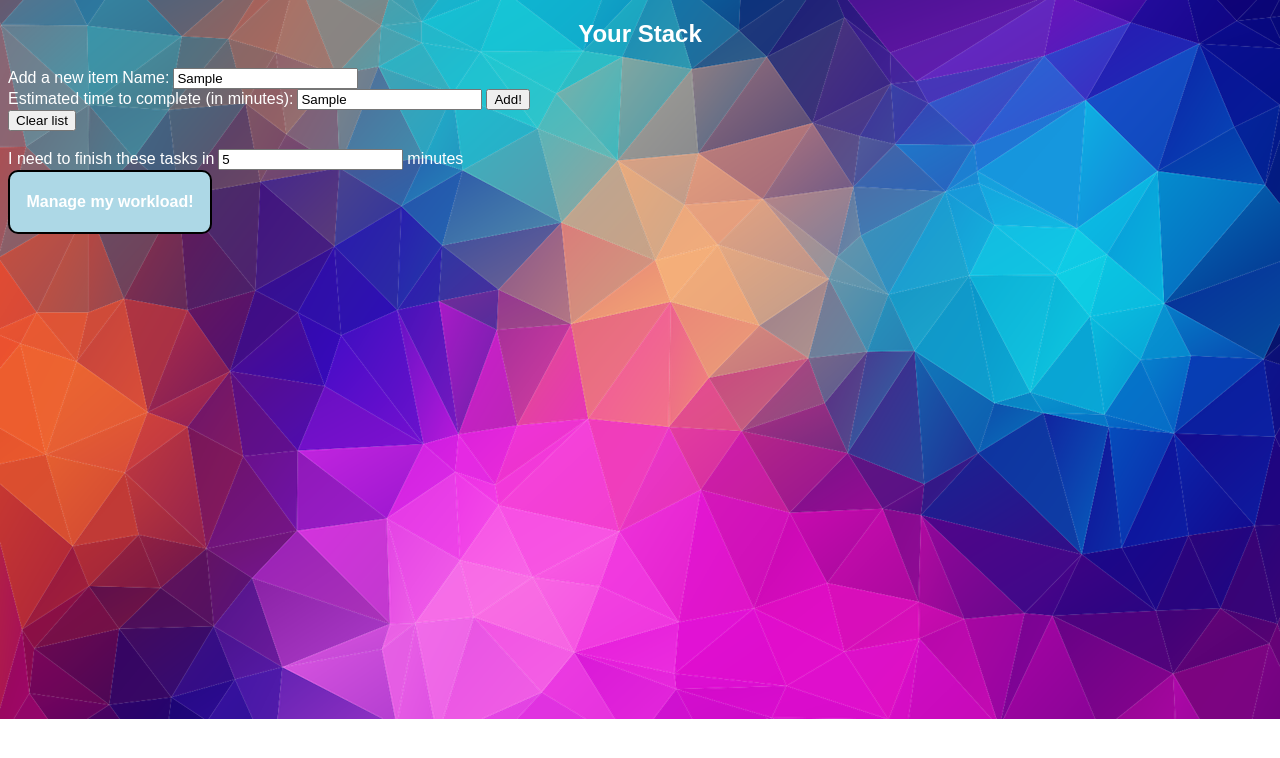
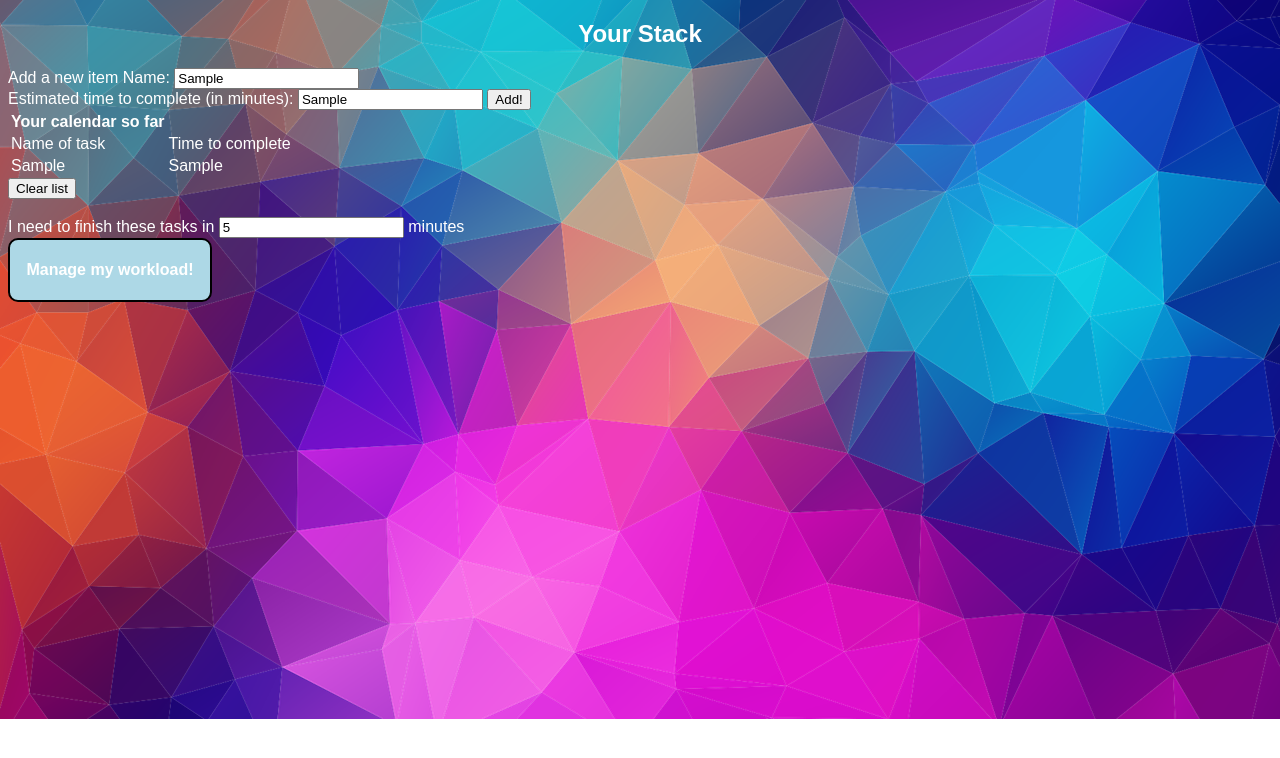
Before and after one commit to desl8/ThinnerStack, a plain HTML site: page landing.html in a window 1280 px wide. Both pictures are taken after typing "Sample", "Sample", "5" into the empty fields and a click on the button "Add!". Drawn offline with Linux system fonts and the light colour scheme.

Commit message:
Calendar additions working
thx Henrick

```diff
--- a/landing.css
+++ b/landing.css
@@ -2,6 +2,8 @@ body{
     background-image: url("background.webp");
     background-repeat: no-repeat;
     background-size: cover;
+    font-family: "arial";
+    color: white;
 }
 h2{
     color: white;
--- a/landing.html
+++ b/landing.html
@@ -16,12 +16,27 @@
     <input type="text" id="timefield" placeholder="Enter your estimated time">
     <button id="addbutton">Add!</button>
     <div id="schedule">
+        <table>
+            <tbody id = "InnerSchedule">
+                <th>
+                    Your calendar so far
+                </th>
+                <tr>
+                    <td class="DeleteMe">
+                        Name of task
+                    </td>
+                    <td>
+                        Time to complete
+                    </td>
+                </tr>
+            </tbody>
+        </table>
     </div>
     <button id="clearbutton">Clear list</button>
     <br>
     <br>
     <label>I need to finish these tasks in</label>
-    <input type="number" id="reqtimefield" name="reqtime" placeholder="Enter your estimated time (in minutes)">
+    <input type="number" id="reqtimefield" placeholder="Enter your estimated time (in minutes)">
     <label>minutes</label>
     <div class="superbutton">
         <h4 align="center">Manage my workload!</h4>
--- a/script.js
+++ b/script.js
@@ -1,6 +1,51 @@
-array = [];
-document.querySelector("#clearbutton").addEventListener("click", function(){array = []; console.log("Cleared calendar");});
-document.querySelector("#addbutton").addEventListener("click", function(){array = []; console.log("Added calendar item"); updateCalendar;});
+let array = [];
 function updateCalendar(){
+    let schedule = document.getElementById("InnerSchedule");
+    Array.from(document.getElementsByClassName("RemovableRow")).forEach((e)=>{e.remove();console.log(e.innerText)});
+    for(let i = 0; i < array.length; i ++)
+    {
+        let row = document.createElement("tr");
+        schedule.appendChild(row);
+        let activityCell = document.createElement("td");
+        activityCell.innerText = array[i][0];
+        let expectedTimeCell = document.createElement("td")
+        expectedTimeCell.innerText = array[i][1]
+        row.appendChild(activityCell);
+        row.appendChild(expectedTimeCell);
+        row.className = "RemovableRow"
+    }
+}
+document.querySelector("#clearbutton").addEventListener("click", function(){array = []; updateCalendar();});
+document.querySelector("#addbutton").addEventListener("click", function(){array.push([document.getElementById("namefield").value,document.getElementById("timefield").value]); updateCalendar();});
+doccument.querySelector("#")
 
+//Henrick absolutely cooked
+
+/*
+var canvas = document.createElement("canvas");
+let ctx = canvas.getContext("2d")
+canvas.width = 1000
+canvas.height = 1000;
+
+for(let i = 0; i < 330; i ++)
+{
+    for(let j = 0; j<330; j++)
+    {
+
+        setTimeout(()=>{
+            ctx.fillRect(i*3,j*3,3,3);
+            ctx.fillStyle = `rgb(${Math.floor(Math.random()*255)},${Math.floor(Math.random()*255)},${Math.floor(Math.random()*255)})`
+        },4*i+j*4);
+    }
 }
+document.body.appendChild(canvas);
+canvas.style.position = "absolute";
+canvas.style.zIndex = -1;
+canvas.style.left = 0;
+canvas.style.top = 0;
+
+setInterval(() => {
+    ctx.fillRect(Math.floor(Math.random()*1000),Math.floor(Math.random()*1000),3,3);
+    ctx.fillStyle = `rgb(${Math.floor(Math.random()*255)},${Math.floor(Math.random()*255)},${Math.floor(Math.random()*255)})`
+}, (0));
+*/
```
